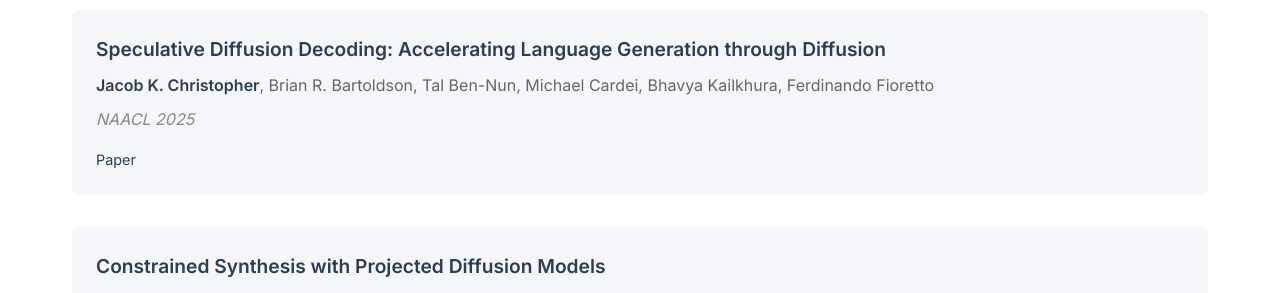
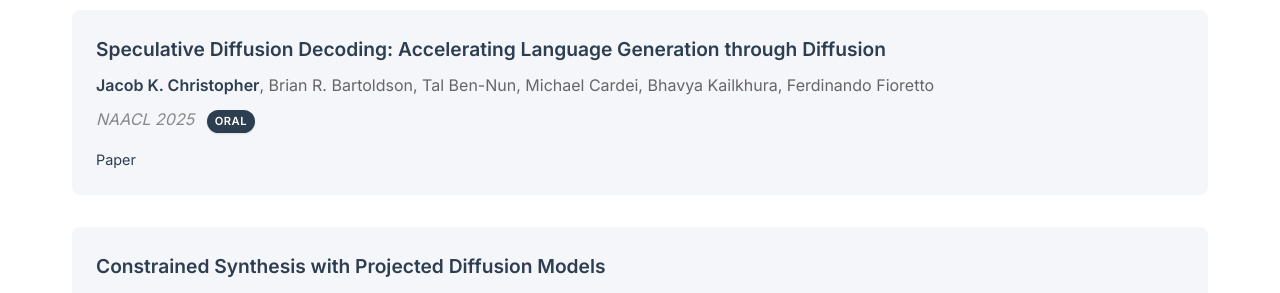
Before and after one commit to jacobchristopher/jacobchristopher.github.io, a Jekyll site: the page built from publications.md, in a window 1280 px wide and 900 px high. Shown: the part 163-456 px from the top of the window. Built offline with Jekyll 4.4.1, drawn with Linux system fonts in a browser that asks for light colours.

Commit message:
Update publications.md

```diff
--- a/publications.md
+++ b/publications.md
@@ -10,6 +10,7 @@ title: Publications
             <div class="publication-title">Speculative Diffusion Decoding: Accelerating Language Generation through Diffusion</div>
             <div class="publication-authors"><span class="highlight">Jacob K. Christopher</span>, Brian R. Bartoldson, Tal Ben-Nun, Michael Cardei, Bhavya Kailkhura, Ferdinando Fioretto</div>
             <div class="publication-venue">NAACL 2025</div>
+            <div class="publication-award">ORAL</div>
             <div class="publication-links">
                 <a href="https://arxiv.org/abs/2408.05636" target="_blank">Paper</a>
             </div>
```
